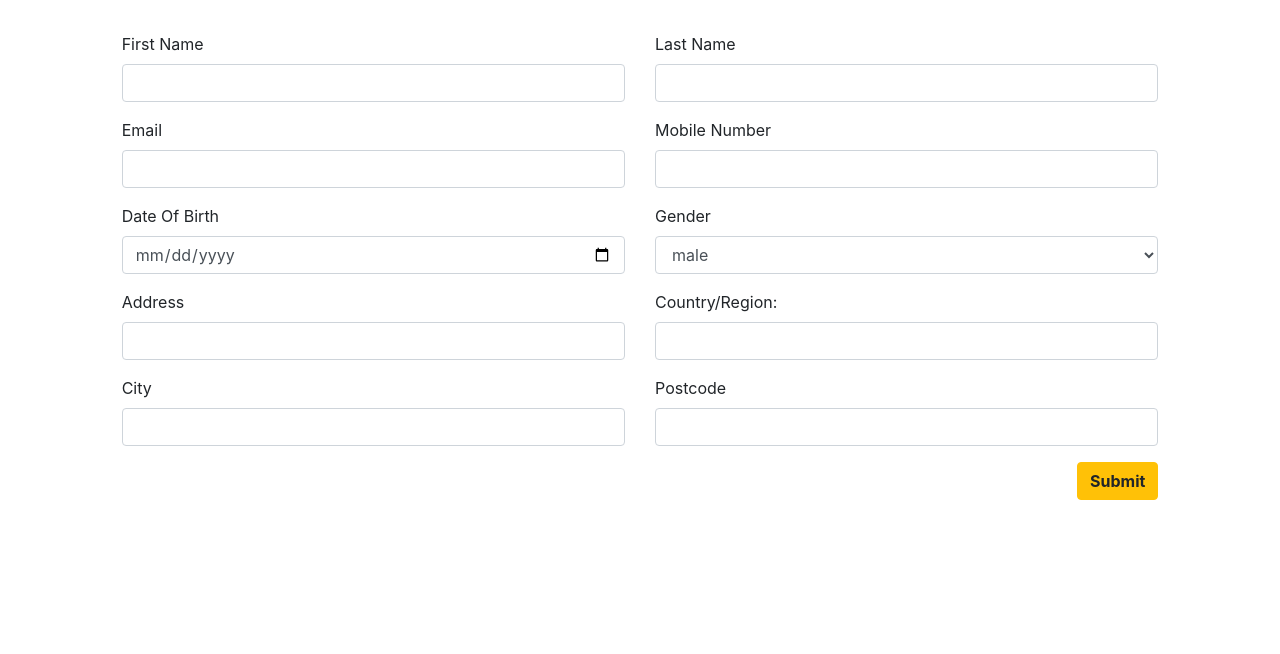
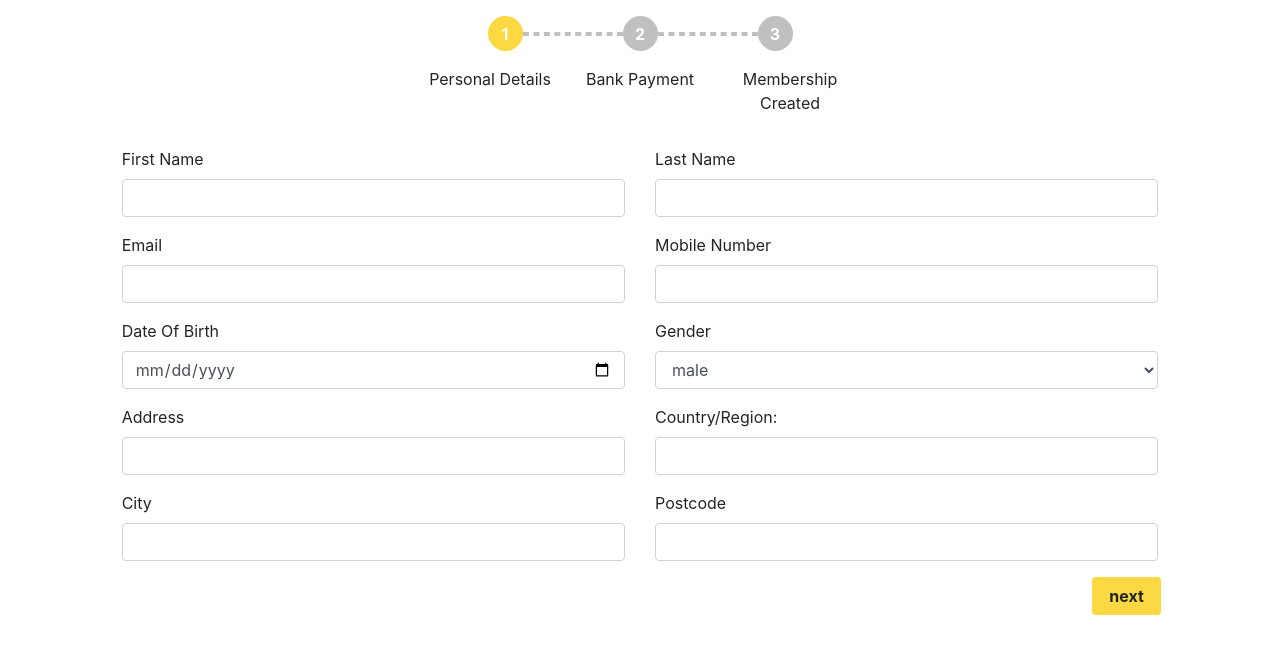
Before and after one commit to uchihaNayeem/power-x-gym, a React (Create React App) app: page /form in a window 1280 px wide. Shown: the top 654 px of the page. Built offline with nearby package versions, Linux system fonts and the light colour scheme.

Commit message:
personal info form created and membership successful component created

```diff
--- a/src/App.js
+++ b/src/App.js
@@ -1,10 +1,21 @@
 import React from "react";
 import MembershipForm from "./form/Form";
 import "bootstrap/dist/css/bootstrap.min.css";
+import { BrowserRouter, Link, Route, Switch } from "react-router-dom";
 const App = () => {
   return (
     <div>
-      <MembershipForm />
+      <BrowserRouter>
+        <Switch>
+          <Route path="/form">
+            <MembershipForm />
+          </Route>
+          <Route path="/">
+            <h2>This is homepage</h2>
+            <Link to="/form">go to form</Link>
+          </Route>
+        </Switch>
+      </BrowserRouter>
     </div>
   );
 };
--- a/src/form/Form.js
+++ b/src/form/Form.js
@@ -1,169 +1,106 @@
-import React from "react";
+import React, { useState } from "react";
 import { useForm } from "react-hook-form";
 import { Row, Col } from "reactstrap";
+import Info from "./Info";
+import MembershipDone from "./MembershipDone";
+import Payment from "./Payment";
 
 export default function MembershipForm() {
+  const [nextNo, setNextNo] = useState(0);
   const { register, handleSubmit, errors } = useForm({
     mode: "onBlur",
     reValidateMode: "onChange",
   });
-  const onSubmit = (data) => console.log(data);
+  const onSubmit = (data) => {
+    if (nextNo === 0) {
+      localStorage.setItem("formData", JSON.stringify(data));
+    }
+    if (nextNo !== 2) {
+      setNextNo(nextNo + 1);
+    }
+  };
 
   return (
     <form onSubmit={handleSubmit(onSubmit)} className="container-fluid py-3">
+      <Row className="d-flex justify-content-center">
+        <Col xs={12} md={9}>
+          <PathToMemberShip nextNo={nextNo} />
+        </Col>
+      </Row>
       <Row className="justify-content-center">
-        <Col xs={11} md={5} className="mt-3">
-          <label>First Name</label>
-          <input
-            className="form-control"
-            type="text"
-            name="firstname"
-            ref={register({ required: true, maxLength: 15 })}
-          />
-          {errors.firstname?.type === "required" && (
-            <div className="text-danger">*this is a required field.</div>
+        <Col xs={12} md={9} className="d-flex justify-content-center">
+          {["Personal Details", "Bank Payment", "Membership Created"].map(
+            (item) => {
+              return (
+                <span className="text-center py-3" style={{ width: "150px" }}>
+                  {item}
+                </span>
+              );
+            }
           )}
         </Col>
-        <Col xs={11} md={5} className="mt-3">
-          <label>Last Name</label>
-          <input
-            className="form-control"
-            type="text"
-            name="lastname"
-            ref={register({ required: true, maxLength: 15 })}
-          />
-          {errors.lastname?.type === "required" && (
-            <div className="text-danger">*this is a required field.</div>
+      </Row>
+      {nextNo === 0 && (
+        <Row className="p-0 m-0">
+          <Info register={register} errors={errors} />
+        </Row>
       )}
-        </Col>
-        <Col xs={11} md={5} className="mt-3">
-          <label>Email</label>
-          <input
-            className="form-control"
-            type="text"
-            name="email"
-            ref={register({ required: true, pattern: /^\S+@\S+$/i })}
-          />
-          {errors.email?.type === "required" && (
-            <div className="text-danger">*this is a required field.</div>
+      {nextNo === 1 && (
+        <Row className="p-0 m-0 justify-content-center">
+          <Payment />
+        </Row>
       )}
-          {errors.email?.type === "pattern" && (
-            <div className="text-danger">*you should input an valid.</div>
-          )}
-        </Col>
-        <Col xs={11} md={5} className="mt-3">
-          <label>Mobile Number</label>
-          <input
-            className="form-control"
-            type="tel"
-            name="phone"
-            ref={register({ required: true, minLength: 11, maxLength: 14 })}
-          />
-        </Col>
-        {errors.phone?.type === "required" && (
-          <div className="text-danger">*this is a required field.</div>
-        )}
-        {errors.phone?.type === "minLength" && (
-          <div className="text-danger">*your phone no is not valid.</div>
-        )}
-        {errors.phone?.type === "maxLength" && (
-          <div className="text-danger">*your phone no is not valid.</div>
+      {nextNo === 2 && (
+        <Row className="p-0 m-0 justify-content-center my-3">
+          <MembershipDone />
+        </Row>
       )}
 
-        <Col xs={11} md={5} className="mt-3">
-          <label>Date Of Birth</label>
-          <input
-            type="date"
-            className="form-control"
-            name="birthdate"
-            ref={register({ required: true, max: new Date("2010-01-01") })}
-          />
-          {errors.birthdate?.type === "required" && (
-            <div className="text-danger">*this field is required.</div>
-          )}
-          {errors.birthdate?.type === "max" && (
-            <div className="text-danger">*you must choose a valid.</div>
-          )}
-        </Col>
-        <Col xs={11} md={5} className="mt-3">
-          <label>Gender</label>
-          <select
-            className="form-control"
-            name="gender"
-            defaultValue="male"
-            ref={register({ required: true })}
-          >
-            <option value="male">male</option>
-            <option value="female">female</option>
-            <option value="others">others</option>
-          </select>
-        </Col>
-
-        <Col xs={11} md={5} className="mt-3">
-          <label>Address</label>
-          <input
-            className="form-control"
-            type="text"
-            name="address"
-            ref={register({ required: true })}
-          />
-          {errors.address?.type === "required" && (
-            <div className="text-danger">*this field is required.</div>
-          )}
-        </Col>
-        <Col xs={11} md={5} className="mt-3">
-          <label>Country/Region:</label>
-          <input
-            className="form-control"
-            type="text"
-            name="country"
-            ref={register({ required: true })}
-          />
-          {errors.country?.type === "required" && (
-            <div className="text-danger">*this field is required.</div>
-          )}
-        </Col>
-
-        <Col xs={11} md={5} className="mt-3">
-          <label>City</label>
-          <input
-            className="form-control"
-            type="text"
-            name="city"
-            ref={register({ required: true })}
-          />
-          {errors.city?.type === "required" && (
-            <div className="text-danger">*this field is required.</div>
-          )}
-        </Col>
-        <Col xs={11} md={5} className="mt-3">
-          <label>Postcode</label>
-          <input
-            className="form-control"
-            type="text"
-            name="postcode"
-            ref={register({
-              required: true,
-              pattern: /(^\d{4}$)|(^\d{5}-\d{4}$)/i,
-            })}
-          />
-          {errors.postcode?.type === "required" && (
-            <div className="text-danger">*this field is required.</div>
-          )}
-          {errors.postcode?.type === "pattern" && (
-            <div className="text-danger">
-              *you must provide a valid postcode.
-            </div>
-          )}
-        </Col>
-        <Col xs={11} md={10} className="clearfix">
+      <Row className="p-0 m-0">
+        <Col xs={11} md={11} className="clearfix p-0 m-0">
+          {nextNo !== 2 && (
             <input
               type="submit"
-            className="btn btn-warning mt-3 float-right font-weight-bolder"
+              className="btn mt-3 float-right font-weight-bolder px-3"
+              style={{ backgroundColor: "#fcd842" }}
               onClick={handleSubmit}
+              value="next"
             />
+          )}
         </Col>
       </Row>
     </form>
   );
 }
+
+function PathToMemberShip({ nextNo }) {
+  return (
+    <div className="d-flex justify-content-center align-items-center w-100">
+      {[1, 2, 3].map((item) => {
+        return (
+          <>
+            <div key={item} className="d-flex  align-items-center">
+              <div
+                className="d-flex justify-content-center align-items-center"
+                style={{
+                  width: "35px",
+                  height: "35px",
+                  borderRadius: "50%",
+                  backgroundColor: item <= nextNo + 1 ? "#fcd842" : "#c0c0c0",
+                }}
+              >
+                <span className="text-white font-weight-bolder">{item}</span>
+              </div>
+
+              {item !== 3 && (
+                <div
+                  style={{ width: "100px", border: "2px dashed #c0c0c0" }}
+                ></div>
+              )}
+            </div>
+          </>
+        );
+      })}
+    </div>
+  );
+}
--- a/src/form/Info.js
+++ b/src/form/Info.js
@@ -1,7 +1,157 @@
 import React from "react";
+import { Row, Col } from "reactstrap";
 
-const Info = () => {
-  return <div></div>;
+const Info = ({ register, errors }) => {
+  return (
+    <>
+      <Row className="justify-content-center">
+        <Col xs={11} md={5} className="mt-3">
+          <label>First Name</label>
+          <input
+            className="form-control"
+            type="text"
+            name="firstname"
+            ref={register({ required: true, maxLength: 15 })}
+          />
+          {errors.firstname?.type === "required" && (
+            <div className="text-danger">*this is a required field.</div>
+          )}
+        </Col>
+        <Col xs={11} md={5} className="mt-3">
+          <label>Last Name</label>
+          <input
+            className="form-control"
+            type="text"
+            name="lastname"
+            ref={register({ required: true, maxLength: 15 })}
+          />
+          {errors.lastname?.type === "required" && (
+            <div className="text-danger">*this is a required field.</div>
+          )}
+        </Col>
+        <Col xs={11} md={5} className="mt-3">
+          <label>Email</label>
+          <input
+            className="form-control"
+            type="text"
+            name="email"
+            ref={register({ required: true, pattern: /^\S+@\S+$/i })}
+          />
+          {errors.email?.type === "required" && (
+            <div className="text-danger">*this is a required field.</div>
+          )}
+          {errors.email?.type === "pattern" && (
+            <div className="text-danger">*you should input an valid.</div>
+          )}
+        </Col>
+        <Col xs={11} md={5} className="mt-3">
+          <label>Mobile Number</label>
+          <input
+            className="form-control"
+            type="tel"
+            name="phone"
+            ref={register({ required: true, minLength: 11, maxLength: 14 })}
+          />
+          {errors.phone?.type === "required" && (
+            <div className="text-danger">*this is a required field.</div>
+          )}
+          {errors.phone?.type === "minLength" && (
+            <div className="text-danger">*your phone no is not valid.</div>
+          )}
+          {errors.phone?.type === "maxLength" && (
+            <div className="text-danger">*your phone no is not valid.</div>
+          )}
+        </Col>
+
+        <Col xs={11} md={5} className="mt-3">
+          <label>Date Of Birth</label>
+          <input
+            type="date"
+            className="form-control"
+            name="birthdate"
+            ref={register({ required: true, max: new Date("2010-01-01") })}
+          />
+          {errors.birthdate?.type === "required" && (
+            <div className="text-danger">*this field is required.</div>
+          )}
+          {errors.birthdate?.type === "max" && (
+            <div className="text-danger">*you must choose a valid.</div>
+          )}
+        </Col>
+        <Col xs={11} md={5} className="mt-3">
+          <label>Gender</label>
+          <select
+            className="form-control"
+            name="gender"
+            defaultValue="male"
+            ref={register({ required: true })}
+          >
+            <option value="male">male</option>
+            <option value="female">female</option>
+            <option value="others">others</option>
+          </select>
+        </Col>
+
+        <Col xs={11} md={5} className="mt-3">
+          <label>Address</label>
+          <input
+            className="form-control"
+            type="text"
+            name="address"
+            ref={register({ required: true })}
+          />
+          {errors.address?.type === "required" && (
+            <div className="text-danger">*this field is required.</div>
+          )}
+        </Col>
+        <Col xs={11} md={5} className="mt-3">
+          <label>Country/Region:</label>
+          <input
+            className="form-control"
+            type="text"
+            name="country"
+            ref={register({ required: true })}
+          />
+          {errors.country?.type === "required" && (
+            <div className="text-danger">*this field is required.</div>
+          )}
+        </Col>
+
+        <Col xs={11} md={5} className="mt-3">
+          <label>City</label>
+          <input
+            className="form-control"
+            type="text"
+            name="city"
+            ref={register({ required: true })}
+          />
+          {errors.city?.type === "required" && (
+            <div className="text-danger">*this field is required.</div>
+          )}
+        </Col>
+        <Col xs={11} md={5} className="mt-3">
+          <label>Postcode</label>
+          <input
+            className="form-control"
+            type="text"
+            name="postcode"
+            ref={register({
+              required: true,
+              pattern: /(^\d{4}$)|(^\d{5}-\d{4}$)/i,
+            })}
+          />
+          {errors.postcode?.type === "required" && (
+            <div className="text-danger">*this field is required.</div>
+          )}
+          {errors.postcode?.type === "pattern" && (
+            <div className="text-danger">
+              *you must provide a valid postcode.
+            </div>
+          )}
+        </Col>
+      </Row>
+    </>
+  );
 };
 
 export default Info;
```
Also changed, not shown: src/form/MembershipDone.js (+52 -0 lines), src/form/Payment.js (+13 -0 lines). Lines whose indentation alone changed are shown as unchanged.
